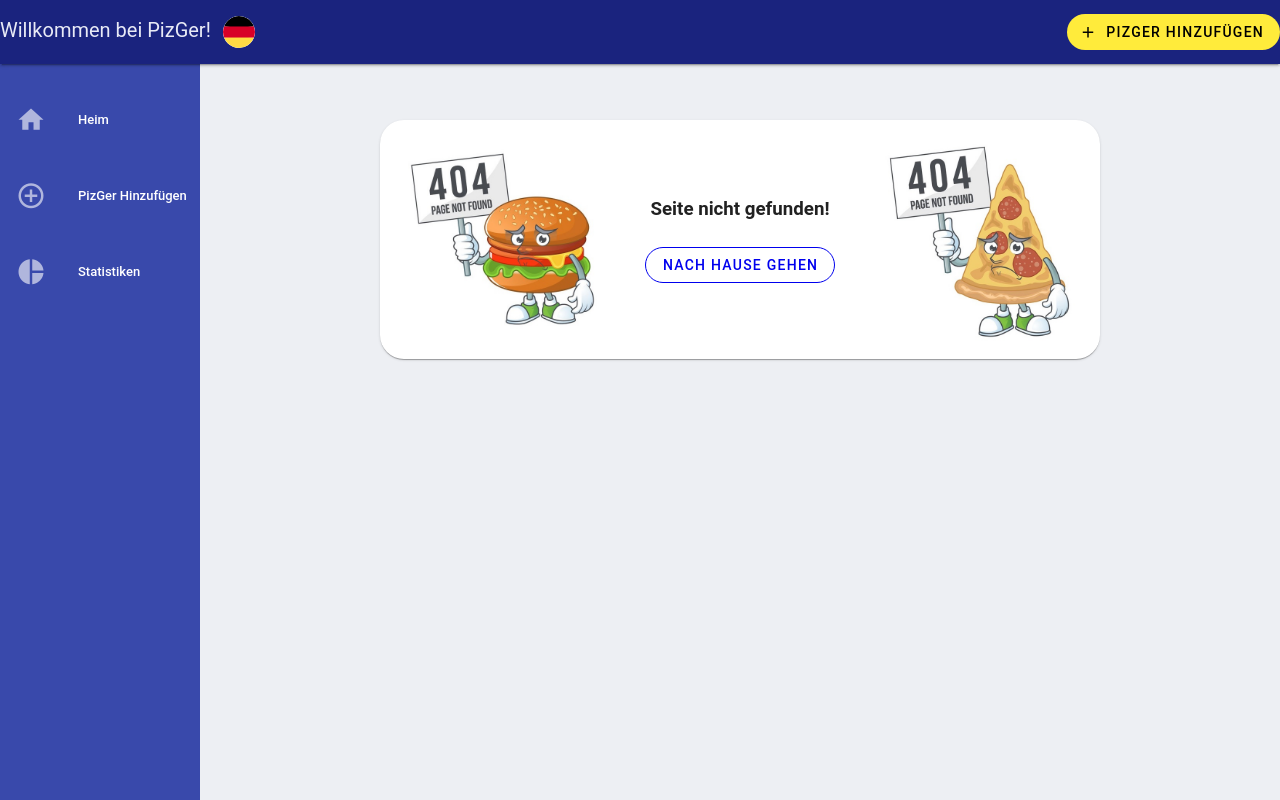
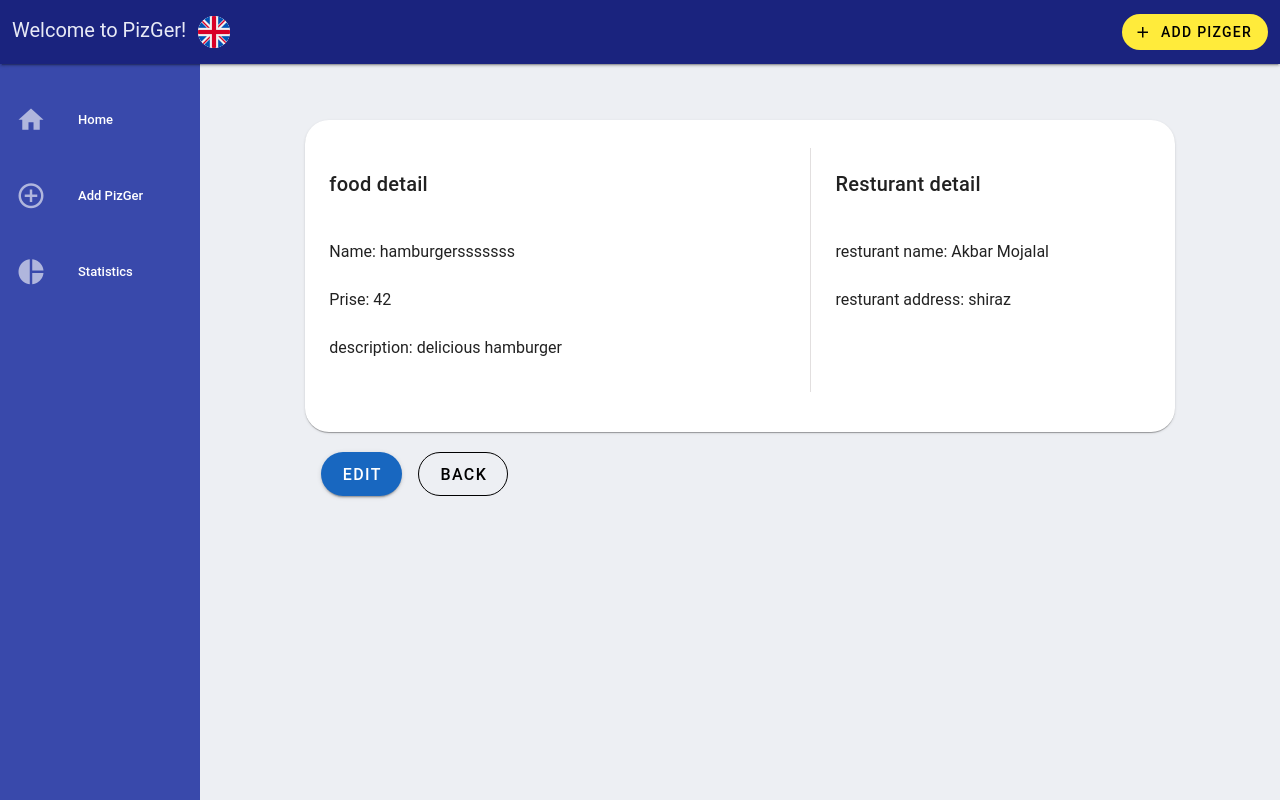
Before and after one commit to maedekaboli/PizGer, a Vue app: page /food/detail/1 in a window 1280 px wide. Built offline with nearby package versions, Linux system fonts and the light colour scheme; data requests are answered from the project's data file.

Commit message:
add path changed. food detail component added

```diff
--- a/src/plugins/i18n/index.js
+++ b/src/plugins/i18n/index.js
@@ -2,7 +2,7 @@ import locales from './locales'
 import { createI18n } from 'vue-i18n'
 
 const i18n = createI18n({
-    locale: 'de',
+    locale: 'en',
     fallbackLocale: 'de',
     messages: locales,
     legacy: false
--- a/src/routes/index.js
+++ b/src/routes/index.js
@@ -3,13 +3,16 @@ const FoodsContainer = () => import('../views/food/FoodsContainer.vue')
 const EditFood = () => import('../views/food/editFood/EditFood.vue')
 const NotFound = () => import('../views/NotFound.vue')
 const Chart = () => import('../views/chart/Chart.vue')
+const FoodDetail = () => import('../views/food/FoodDetail.vue')
 
 const router = createRouter({
     history: createWebHistory(),
     routes: [
         { path: '/', name: 'Home', component: FoodsContainer },
         { path: '/food', component: EditFood },
-        { path: '/food/:id', component: EditFood },
+        { path: '/food/detail/:id', component: FoodDetail },
+        { path: '/food/create', component: EditFood },
+        { path: '/food/edit/:id', component: EditFood },
         { path: '/statistics', component: Chart },
         { path: '/:pathMatch(.*)*', name: 'NotFound', component: NotFound },
     ]
--- a/src/views/food/Food.vue
+++ b/src/views/food/Food.vue
@@ -28,6 +28,7 @@ const lazySrc = computed(() => {
 <template>
     <v-col cols="md-4 Product" sm="6">
         <v-card class="mx-auto" min-height="375px">
+            <router-link :to="`/food/edit/${food.id}`">
                 <v-img :lazySrc="lazySrc" :src="foodImg" height="200px" cover>
                     <template v-slot:placeholder>
                         <div class="d-flex align-end justify-center fill-height">
@@ -35,6 +36,7 @@ const lazySrc = computed(() => {
                         </div>
                     </template>
                 </v-img>
+            </router-link>
             <Transition name="fade">
                 <v-card-title class="pb-0">
                     {{ food.name }}
@@ -49,8 +51,11 @@ const lazySrc = computed(() => {
             </v-chip>
 
             <v-card-actions>
-                <router-link :to="`/food/${food.id}`">
-                    <v-btn color="blue" variant="outlined" size="x-small" icon="mdi-pencil-outline"></v-btn>
+                <router-link :to="`/food/detail/${food.id}`">
+                    <v-btn color="blue" variant="outlined" size="x-small" icon="mdi-dots-horizontal"></v-btn>
+                </router-link>
+                <router-link :to="`/food/detail/${food.id}`">
+                    <v-btn color="orange" class="ml-2" variant="outlined" size="x-small" icon="mdi-pencil-outline"></v-btn>
                 </router-link>
                 <v-btn @click="onShowDeleteModal" color="red" class="ml-2" variant="outlined" size="x-small"
                     icon="mdi-trash-can-outline"></v-btn>
--- /dev/null
+++ b/src/views/food/FoodDetail.vue
@@ -0,0 +1,74 @@
+<script setup lang="ts">
+import { ref } from 'vue'
+import useFoodsListStore from '../../stores/food/FoodsListStore'
+import { storeToRefs } from 'pinia'
+// import SelectedFoodType from '../models/SelectedFoodType'
+// import { foods, selectedFood } from './EditFoodButtons'
+import { useI18n } from 'vue-i18n'
+import { useRoute } from 'vue-router'
+
+const route = useRoute()
+const { t } = useI18n()
+const { getFood } = useFoodsListStore()
+const { loading, food } = storeToRefs(useFoodsListStore())
+getFood(~~route.params.id)
+</script>
+
+
+<template>
+    <v-card class="pb-10">
+        <v-progress-linear color="#6200ee" indeterminate v-if="loading"></v-progress-linear>
+        <v-row class="pt-10 px-6">
+            <v-col cols="md-7" sm="12">
+                <v-card-title class="pl-0 mb-8">
+                    food detail
+                </v-card-title>
+                <v-row>
+                    <v-col cols="12">Name:
+                        {{ food.name }}
+                    </v-col>
+                    <v-col cols="12">
+                        Prise: {{ food.price }}
+                    </v-col>
+                    <v-col cols="12">
+                        description: {{ food.desc }}
+                    </v-col>
+                    <v-col cols="12">
+                        <v-chip-group v-model="food.ingredients" selected-class="text-success" column multiple>
+                            <template v-for="item in ingredients" :key="item">
+                                <Ingredient :item="item.toString()"></Ingredient>
+                            </template>
+                        </v-chip-group>
+                    </v-col>
+                </v-row>
+            </v-col>
+            <v-col cols="md-5" class="border-left resturant mb-3 pr-0">
+                <v-card-title class="pl-3 mb-5">
+                    {{ $t('foodForm.resturant') }} detail
+                </v-card-title>
+                <v-col cols="12">
+                    resturant name: {{ food.resturant.name }}
+                </v-col>
+                <v-col cols="12">
+                    resturant address: {{ food.resturant.address }}
+                </v-col>
+            </v-col>
+        </v-row>
+    </v-card>
+    <router-link to="/food/edit/1">
+        <v-btn rounded="pill" class="mt-5 ml-4" size="large" color="primary">
+            edit
+        </v-btn>
+    </router-link>
+    <router-link to="/">
+        <v-btn rounded="pill" class="mt-5 ml-4" size="large" color="black" variant="outlined">
+            {{ $t('generals.back') }}
+        </v-btn>
+    </router-link>
+</template>
+
+<style>
+.resturant {
+    border-left: 1px solid rgb(226, 223, 223);
+}
+</style>
--- a/src/views/food/editFood/EditFood.vue
+++ b/src/views/food/editFood/EditFood.vue
@@ -29,7 +29,7 @@ const schema = yup.object({
 });
 
 onBeforeRouteLeave((to) => {
-    if (to.path == '/food') {
+    if (to.path == '/food/create') {
         resetFood()
         btnName.value = 'add'
     }
@@ -71,7 +71,7 @@ const onToggleBtns = (selectedBtn: SelectedFoodType) => {
                     </v-card-title>
                     <FoodForm></FoodForm>
                 </v-col>
-                <v-col cols="md-5" class="border-left resturant mb-3">
+                <v-col cols="md-5" class="border-left resturant mb-3 pr-0">
                     <ResturantForm></ResturantForm>
                 </v-col>
             </v-row>
--- a/src/views/food/editFood/FoodForm.vue
+++ b/src/views/food/editFood/FoodForm.vue
@@ -12,7 +12,7 @@ const ingredients = ref(Object.values(IngridentsEnum).slice(ingridentsEnumLength
 </script>
 
 <template>
-    <v-row>
+    <v-row class="pr-3">
         <v-col cols="12" sm="6">
             <Field name="name" v-model="food.name" v-slot="{ field, errors }">
                 <v-text-field v-bind="field" v-model.trim="food.name" :label="$t('generals.name')" variant="outlined"
--- a/src/views/layout/navbar/TheNavbar.vue
+++ b/src/views/layout/navbar/TheNavbar.vue
@@ -7,14 +7,14 @@ const LocalesMenu = defineAsyncComponent(() => import('./LocalesMenu.vue'))
 
 <template>
     <v-app-bar :elevation="2" color="#1A237E" absolute>
-        <div class="d-flex justify-space-between w-100 align-center">
+        <div class="d-flex justify-space-between w-100 align-center mx-3">
             <div class="d-flex">
                 <v-app-bar-title class="text-indigo-lighten-5">
                     {{ $t('navbar.welcome') }}
                 </v-app-bar-title>
                 <LocalesMenu></LocalesMenu>
             </div>
-            <router-link to="/food">
+            <router-link to="/food/create">
                 <v-btn rounded="pill" color="yellow" variant="flat">
                     <v-icon start icon="mdi-plus"></v-icon>
                     {{ $t('navbar.addBtn') }}
```
Lines whose indentation alone changed are shown as unchanged.
